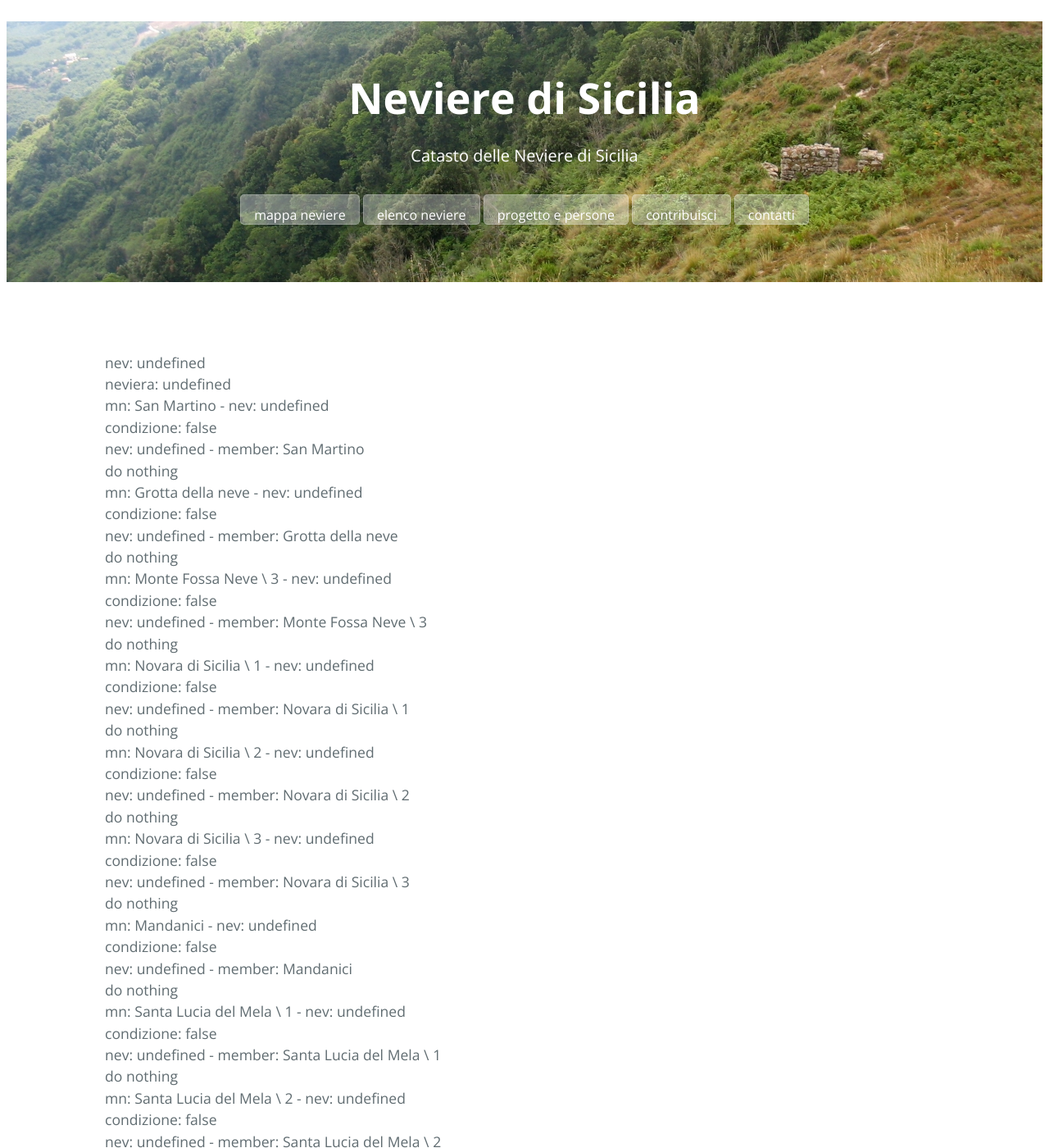
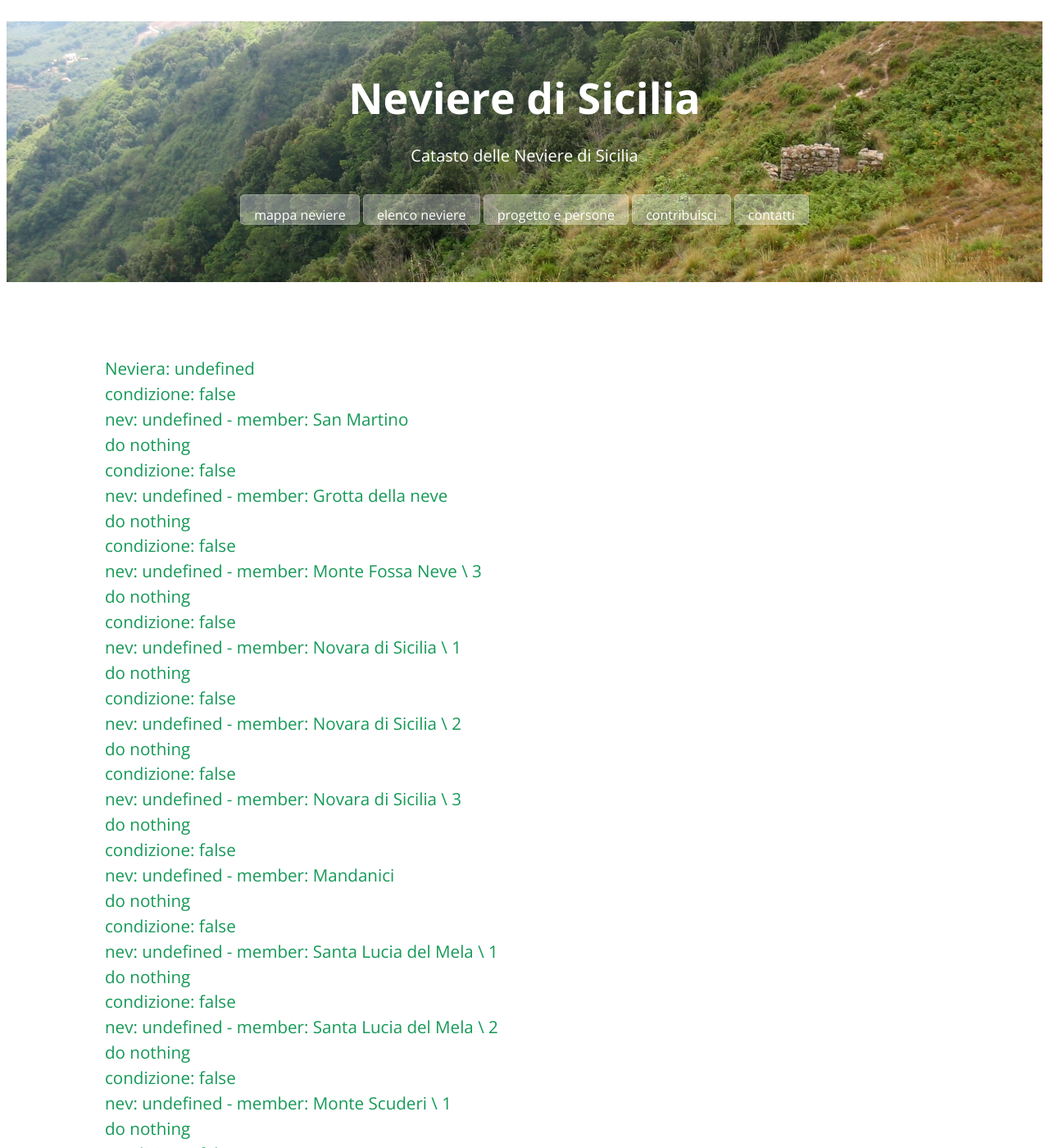
Before and after one commit to NeviereDiSicilia/nevieredisicilia.github.io, a Jekyll site: the page built from neviera.html, in a window 1280 px wide and 1400 px high. Shown: the whole window at 82% size. Built offline with Jekyll 4.4.1, drawn with Linux system fonts in a browser that asks for light colours; some of the changed text lies outside the part shown.

Commit message:
Update neviera.html

```diff
--- a/_includes/neviera.html
+++ b/_includes/neviera.html
@@ -20,24 +20,20 @@ var get = parseGetVars();
 var neviera = get['neviera'];
 //document.write(neviera);
 </script>
-<br/>
 
-{% capture nev %}<script type="text/javascript">document.write(neviera);</script>{% endcapture %}
-nev: {{ nev }}<br/>
-{% assign neviera = {{nev}} %}
-neviera: {{neviera}}<br/>
+{% capture neviera %}<script type="text/javascript">document.write(neviera);</script>{% endcapture %}
+<h3>Neviera: {{neviera}}<br/>
 
 {% for member in site.data.Neviere_di_Sicilia %}
-mn: {{member.name}} - nev: {{nev}}<br/>
-{% if {{member.name}} == {{nev}} %}
+{% if {{member.name}} == {{neviera}} %}
 	{% assign condizione = true %}
 {% else %}
 	{% assign condizione = false %}
 {% endif %}
 	condizione: {{ condizione }}<br/>
-	nev: {{ nev }} - member: {{ member.name }}<br/>
+	nev: {{ neviera }} - member: {{ member.name }}<br/>
 	{% if condizione == true %}
-		nev: {{ nev }} - neviera: {{ neviera }} - member: {{ member.name }}<br/>
+		neviera: {{ neviera }} - member: {{ member.name }}<br/>
 		<table>
 			<tr>
 				<td>Nome Neviera</td><td>{{ member.name }}</td>
```
